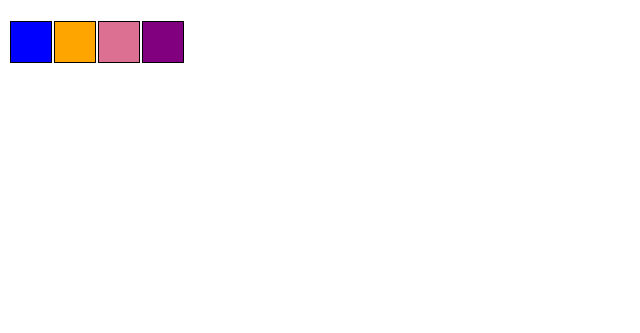
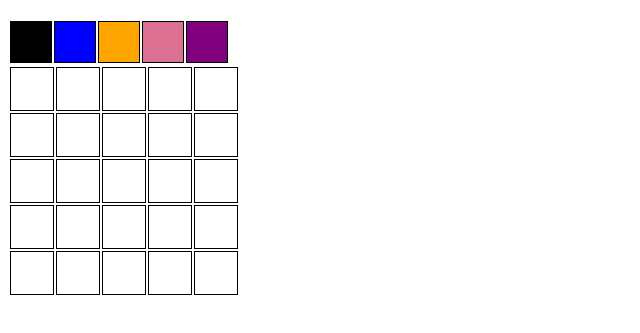
Before and after one commit to EdoardaDepine/Pixels-Art-Project, a website: page index.html in a window 1280 px wide. Shown: the part 61-394 px from the top of the page, without its empty margins (0-640 px from the left). Drawn offline with Linux system fonts and the light colour scheme.

Commit message:
criando quadro de pixels

```diff
--- a/index.html
+++ b/index.html
@@ -11,14 +11,60 @@
 
 <body>
   <h1 id="title">Paleta de Cores</h1>
-  <table id="color-palette">
+  <div id="color-palette">
+    <table>
       <tr>
+        <td class="color" id="black"></td>
         <td class="color" id="blue"></td>
         <td class="color" id="orange"></td>
         <td class="color" id="palevioletred"></td>
         <td class="color" id="purple"></td>
       </tr>
     </table>
+  </div>
+
+  <div id="pixel-board">
+    <table>
+      <tr>
+        <td class="pixel"></td>
+        <td class="pixel"></td>
+        <td class="pixel"></td>
+        <td class="pixel"></td>
+        <td class="pixel"></td>
+      </tr>
+      <tr>
+        <td class="pixel"></td>
+        <td class="pixel"></td>
+        <td class="pixel"></td>
+        <td class="pixel"></td>
+        <td class="pixel"></td>
+      </tr>
+      <tr>
+        <td class="pixel"></td>
+        <td class="pixel"></td>
+        <td class="pixel"></td>
+        <td class="pixel"></td>
+        <td class="pixel"></td>
+      </tr>
+      <tr>
+        <td class="pixel"></td>
+        <td class="pixel"></td>
+        <td class="pixel"></td>
+        <td class="pixel"></td>
+        <td class="pixel"></td>
+      </tr>
+      <tr>
+        <td class="pixel"></td>
+        <td class="pixel"></td>
+        <td class="pixel"></td>
+        <td class="pixel"></td>
+        <td class="pixel"></td>
+      </tr>
+    </table>
+  </div>
+
+  <script src="script.js"></script>
+
 </body>
 
 </html>
--- a/style.css
+++ b/style.css
@@ -1,7 +1,11 @@
-td{
+.color{
 	padding: 20px;
 	margin: 0;
 	border: 1px solid black;
+}
+
+#black{
+  background-color: black;
 }
 
 #blue{
@@ -19,3 +23,11 @@ td{
 #purple{
   background-color: purple;
 }
+
+.pixel{
+  background-color: white;
+  width: 40px;
+  height: 40px;
+  border: 1px solid black;
+  text-align: center;
+}
```
Lines whose indentation alone changed are shown as unchanged.
